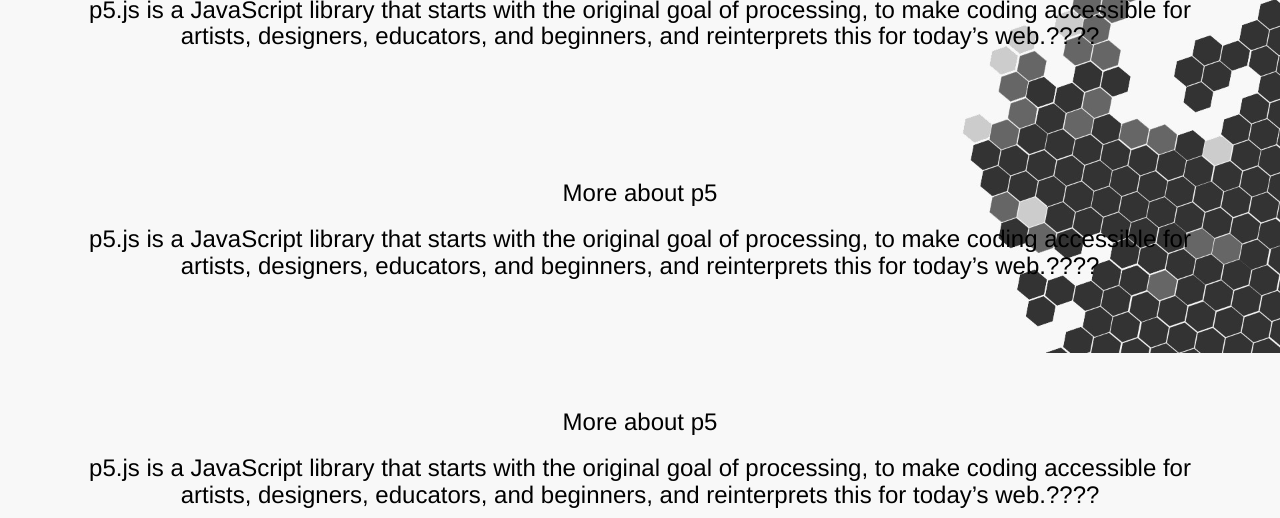
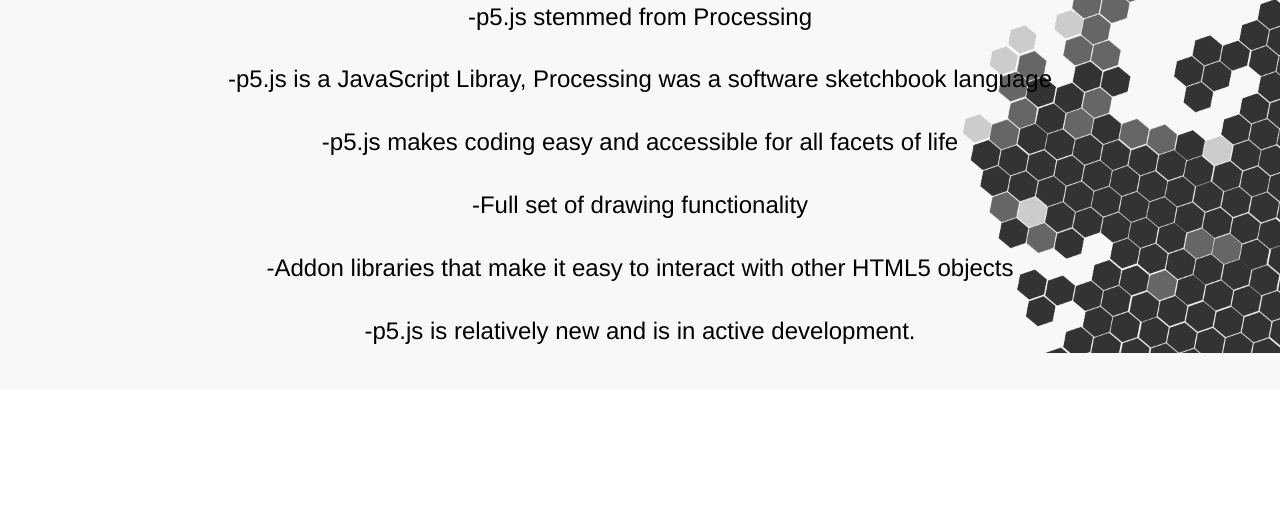
Before and after one commit to angelpyt/p5-teaching, a plain HTML site: page index.html in a window 1280 px wide. Shown: the part 447-965 px from the top of the page. After the commit the page ends 837 px from the top, so only its background shows below. Drawn offline with nearby package versions, Linux system fonts and the light colour scheme; some packages are replaced by stand-ins of ours.

Commit message:
intro & pic

```diff
--- a/templates/introduction.html
+++ b/templates/introduction.html
@@ -1,22 +1,32 @@
 <section id="title" class="container">
-  <h1>Hi, Guys! We will talk about p5 today</h1>
+  <h1>Hello everyone! Today, we're going to take a look into p5.Js!</h1>
     <img ng-src="img/angel.jpg" class="img-circle" id="creatorsPic" data-toggle="tooltip" data-placement="bottom" title="Angel!">
     <img ng-src="img/sally.jpg" class="img-circle" id="creatorsPic" data-toggle="tooltip" data-placement="left" title="Sally!">
-    <img ng-src="img/angel.jpg" class="img-circle" id="creatorsPic" data-toggle="tooltip" data-placement="right" title="Saina!">
+    <img ng-src="img/saina.jpg" class="img-circle" id="creatorsPic" data-toggle="tooltip" data-placement="right" title="Saina!">
     <img ng-src="img/royce.jpg" class="img-circle" id="creatorsPic" data-toggle="tooltip" data-placement="bottom" title="Royce!">
 </section>
 
 <!-- make on click event for each person's picture to display description of the person and link to personal portfolio -->
   <div id="aboutSection">
-    <h3>Introduction about p5<h3>
-    <p>p5.js is a JavaScript library that starts with the original goal of processing, to make coding accessible for artists, designers, educators, and beginners, and reinterprets this for today’s web.????</p>
+    <h2>p5.Js Introduction<h2>
+    <h3>
+      <p>
+        -p5.js stemmed from Processing
+      </p><br>
+      <p>
+        -p5.js is a JavaScript Libray, Processing was a software sketchbook language
+      </p><br>
+      <p>
+        -p5.js makes coding easy and accessible for all facets of life
+      </p><br>
+      <p>
+        -Full set of drawing functionality
+      </p><br>
+      <p>
+        -Addon libraries that make it easy to interact with other HTML5 objects
+      </p><br>
+      <p>
+        -p5.js is relatively new and is in active development.
+      </p><br>
+    </h3>
   </div>
-  <div id="two">
-    <h3>More about p5<h3>
-      <p>p5.js is a JavaScript library that starts with the original goal of processing, to make coding accessible for artists, designers, educators, and beginners, and reinterprets this for today’s web.????</p>
-  </div>
-
-  <div id="two">
-    <h3>More about p5<h3>
-      <p>p5.js is a JavaScript library that starts with the original goal of processing, to make coding accessible for artists, designers, educators, and beginners, and reinterprets this for today’s web.????</p>
-  </div>
```
Also changed, not shown: img/royce1.jpg (deleted), img/saina.jpg (added).
